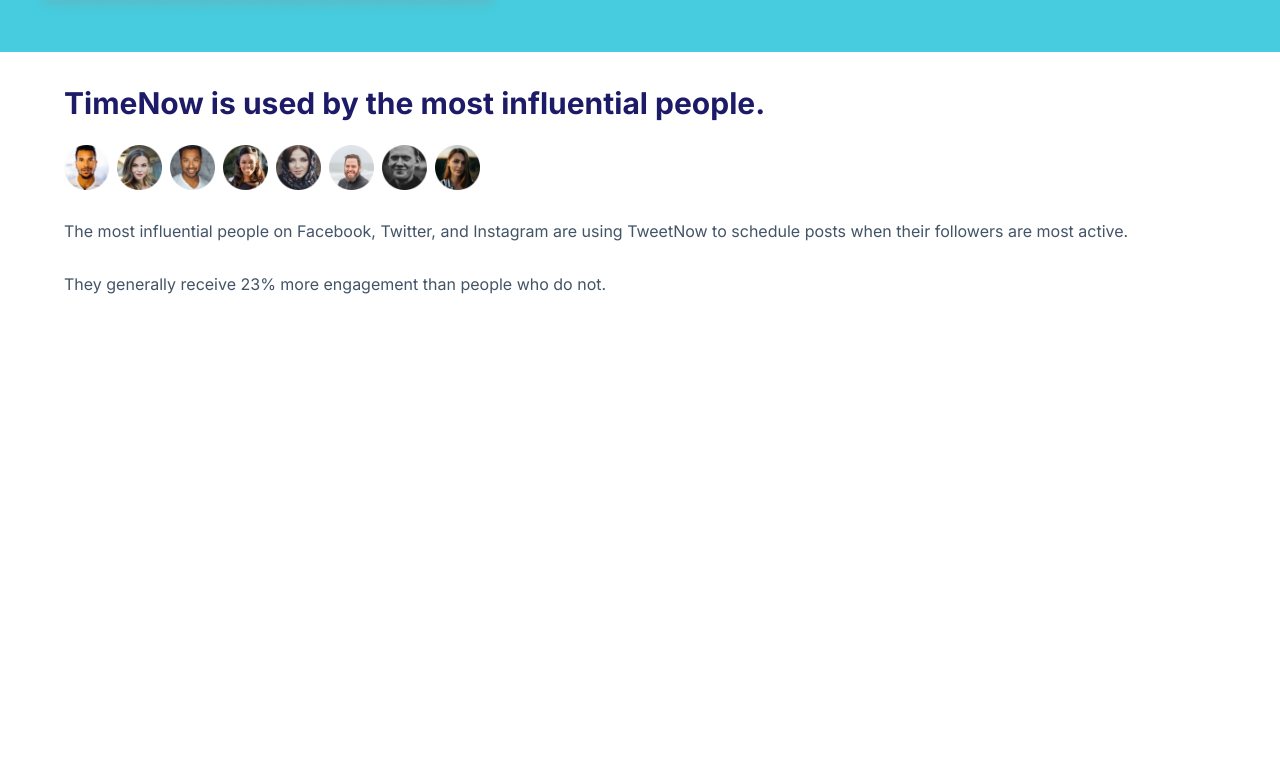
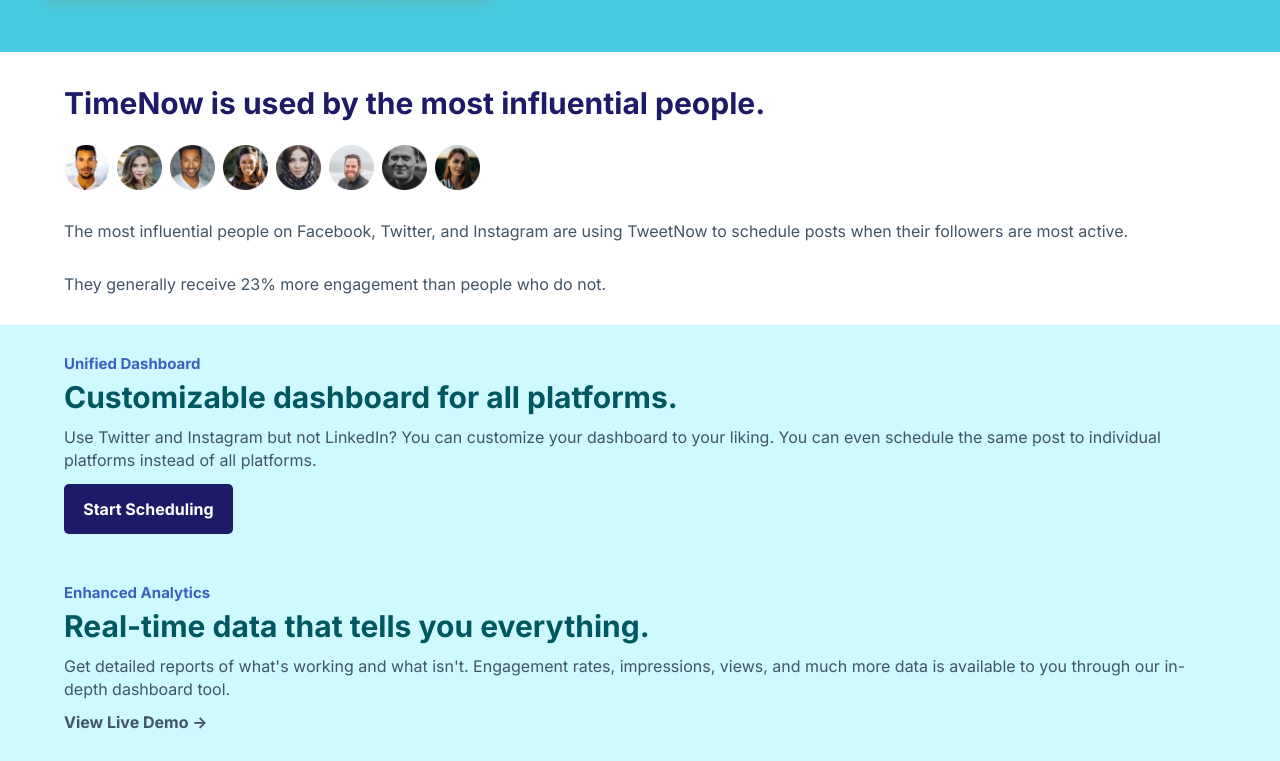
Before and after one commit to charmainelhm/codewell-TimeNow-webpage, a plain HTML site: page index.html in a window 1280 px wide. Shown: the part 1427-2188 px from the top of the page. Before the commit the page ends 1752 px from the top, so only its background shows below. Drawn offline with Linux system fonts and the light colour scheme.

Commit message:
Build the feature section.

```diff
--- a/css/style.css
+++ b/css/style.css
@@ -5,11 +5,12 @@
   --color-accent-blue: #3b60bf;
   --color-bg-main: #fff;
   --color-bg-blue: #46ccde;
+  --color-bg-lightblue: #cdf9ff;
 
   --fs-xl: 3rem;
   --fs-500: 2rem;
   --fs-400: 1.6rem;
-  --fs-300: 1.6rem;
+  --fs-300: 1.5rem;
 }
 
 *,
@@ -49,7 +50,8 @@ p {
 
 a {
   text-decoration: none;
-  font-weight: 600;
+  font-weight: 700;
+  color: var(--color-secondary);
 }
 
 .link--underlined {
@@ -95,7 +97,7 @@ a {
   color: var(--color-secondary);
 }
 
-/* Hero */
+/* Hero Block*/
 .hero__title {
   margin: 0 0 0.5em;
 }
@@ -126,7 +128,7 @@ a {
   background-color: var(--color-bg-blue);
 }
 
-/* Testimonial */
+/* Testimonial Block*/
 .testimonial__title {
   padding-bottom: 2.5rem;
 }
@@ -145,3 +147,27 @@ a {
 .testimonial__text + .testimonial__text {
   padding-top: 3rem;
 }
+
+/* Feature Block */
+.block-feature {
+  background: var(--color-bg-lightblue);
+}
+.feature__title {
+  font-size: var(--fs-300);
+  color: var(--color-accent-blue);
+  margin-bottom: 0.5em;
+}
+
+.feature__subtitle {
+  font-size: var(--fs-xl);
+  color: var(--color-accent-darkgreen);
+  margin-bottom: 0.4em;
+}
+
+.feature__text {
+  margin-bottom: 0.8em;
+}
+
+.feature + .feature {
+  margin-top: 5rem;
+}
--- a/index.html
+++ b/index.html
@@ -18,7 +18,7 @@
     />
   </head>
   <body>
-    <div class="hero">
+    <div class="block-hero">
       <section class="hero__content container">
         <h1 class="hero__title">Post when your audience is most active.</h1>
         <p class="hero__text">
@@ -43,7 +43,8 @@
         alt="TimeNow user interface"
       />
     </div>
-    <section class="testimonial container">
+
+    <section class="block-testimonial container">
       <h2 class="testimonial__title">
         TimeNow is used by the most influential people.
       </h2>
@@ -65,5 +66,34 @@
         They generally receive 23% more engagement than people who do not.
       </p>
     </section>
+
+    <div class="block-feature">
+      <div class="container">
+        <article class="feature">
+          <h2 class="feature__title">Unified Dashboard</h2>
+          <h3 class="feature__subtitle">
+            Customizable dashboard for all platforms.
+          </h3>
+          <p class="feature__text">
+            Use Twitter and Instagram but not LinkedIn? You can customize your
+            dashboard to your liking. You can even schedule the same post to
+            individual platforms instead of all platforms.
+          </p>
+          <a class="btn" href="#">Start Scheduling</a>
+        </article>
+        <article class="feature">
+          <h2 class="feature__title">Enhanced Analytics</h2>
+          <h3 class="feature__subtitle">
+            Real-time data that tells you everything.
+          </h3>
+          <p class="feature__text">
+            Get detailed reports of what's working and what isn't. Engagement
+            rates, impressions, views, and much more data is available to you
+            through our in-depth dashboard tool.
+          </p>
+          <a href="#">View Live Demo -></a>
+        </article>
+      </div>
+    </div>
   </body>
 </html>
```
Also changed, not shown: Components/block-feature.html (added, +28 -0 lines).
